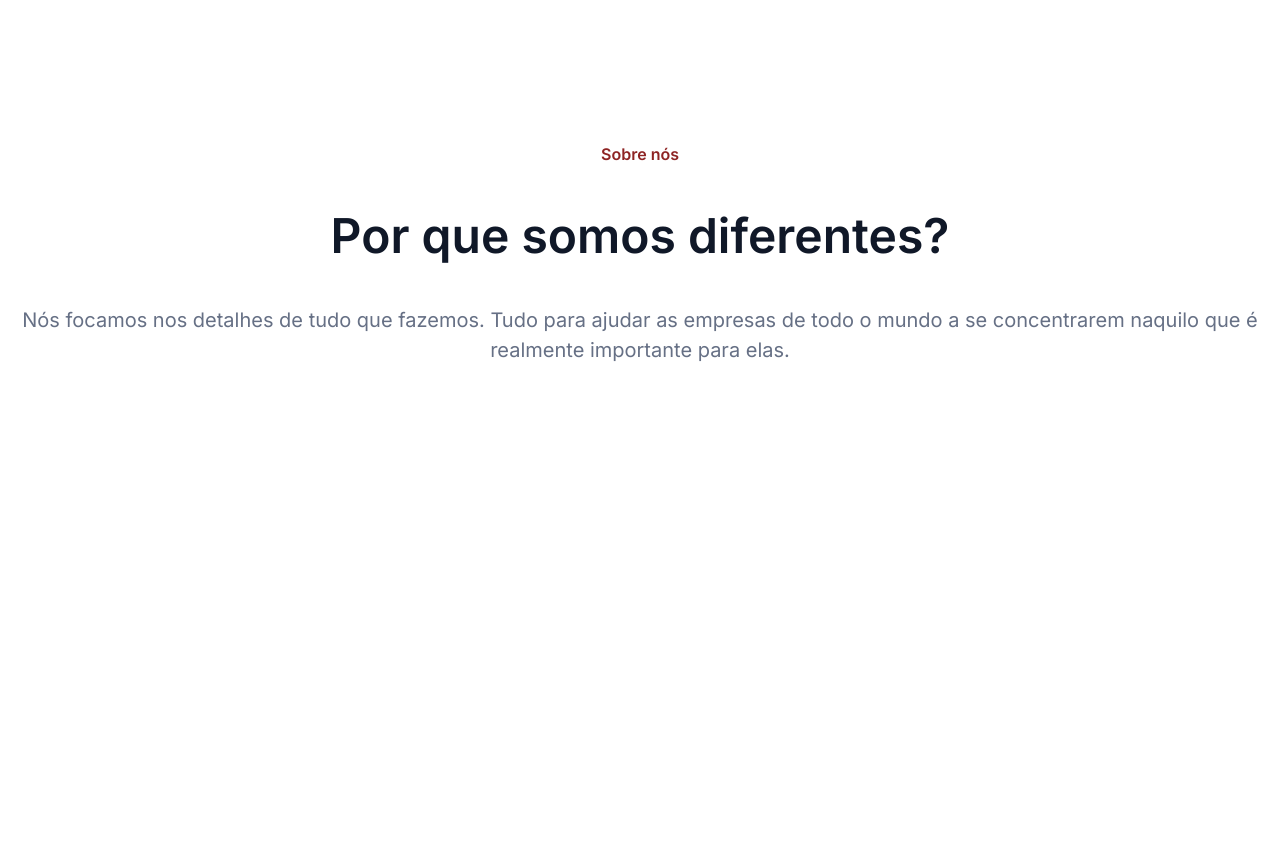
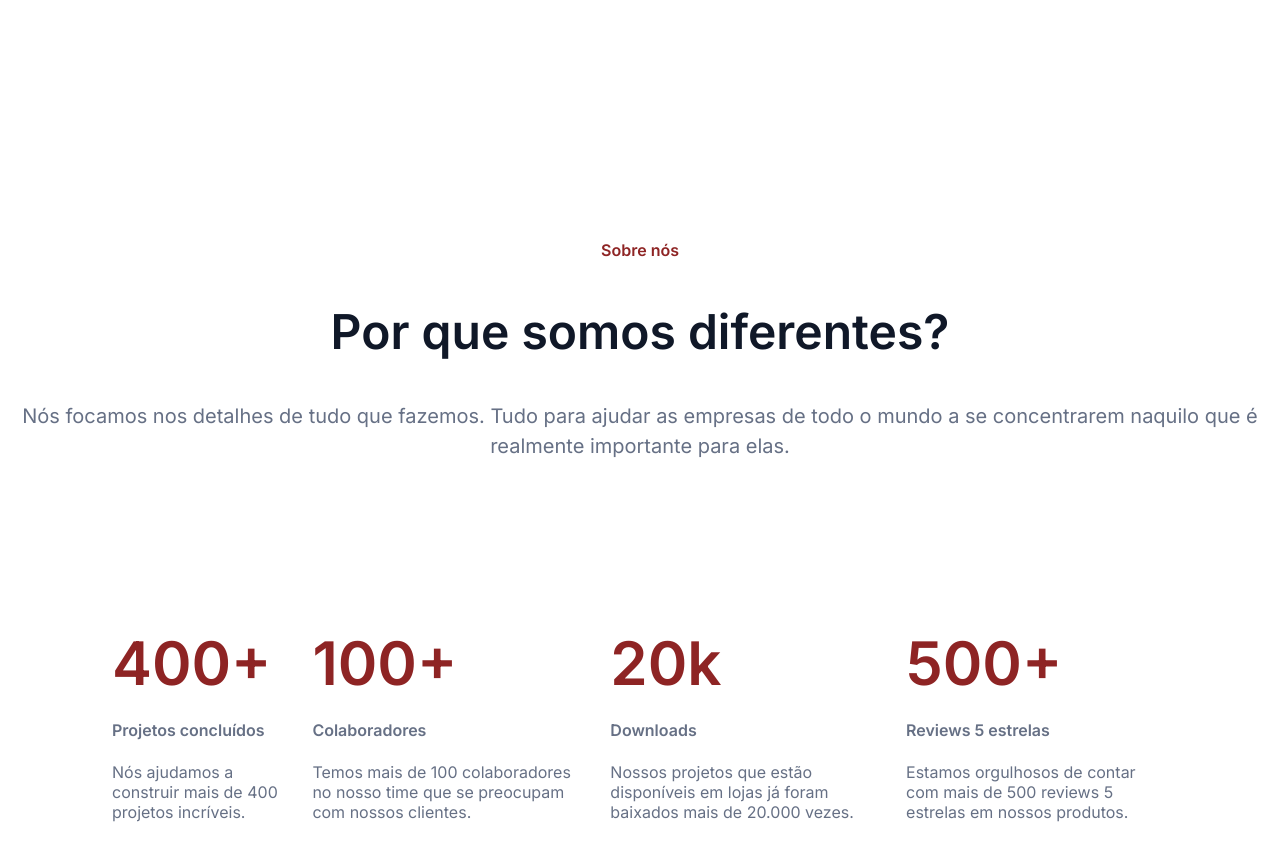
Before and after one commit to humbhenri/7daysOfCodeHTML, a plain HTML site: page index.html in a window 1280 px wide. Shown: the part 61-922 px from the top of the page. Before the commit the page ends 800 px from the top, so only its background shows below. Drawn offline with Linux system fonts and the light colour scheme.

Commit message:
adiciona mais uma seção

```diff
--- a/index.html
+++ b/index.html
@@ -37,10 +37,39 @@
       <section class="cabecalho">
         <h5>Sobre nós</h5>
         <h1>Por que somos diferentes?</h1>
-			<p>Nós focamos nos detalhes de tudo que fazemos. Tudo para
-				ajudar as empresas de todo o mundo a se concentrarem
-				naquilo que é realmente importante para elas.
+        <p>
+          Nós focamos nos detalhes de tudo que fazemos. Tudo para ajudar as
+          empresas de todo o mundo a se concentrarem naquilo que é realmente
+          importante para elas.
         </p>
+      </section>
+      <section class="metricas-container">
+        <div>
+          <h1>400+</h1>
+          <h4>Projetos concluídos</h4>
+          <p>Nós ajudamos a construir mais de 400 projetos incríveis.</p>
+        </div>
+        <div>
+          <h1>100+</h1>
+          <h4>Colaboradores</h4>
+          <p>Temos mais de 100 colaboradores no nosso
+            time que se preocupam com nossos clientes.
+          </p>
+        </div>
+        <div>
+          <h1>20k</h1>
+          <h4>Downloads</h4>
+          <p>Nossos projetos que estão disponíveis
+            em lojas já foram baixados mais de 20.000 vezes.
+          </p>
+        </div>
+        <div>
+          <h1>500+</h1>
+          <h4>Reviews 5 estrelas</h4>
+          <p>Estamos orgulhosos de contar com mais de 500
+            reviews 5 estrelas em nossos produtos.
+          </p>
+        </div>
       </section>
     </main>
   </body>
--- a/style.css
+++ b/style.css
@@ -99,6 +99,7 @@ main {
 
 .cabecalho {
 	text-align: center;
+  padding: 96px 0px 96px 0px;
 }
 
 .cabecalho h5 {
@@ -119,4 +120,21 @@ main {
 	color: var(--text-color);
 	font-size: 20px;
 	line-height: 30px;
+  font-weight: 400;
 }
+
+.metricas-container {
+  display: flex;
+  flex-direction: row;
+  padding: 0px 32px;
+  gap: 32px;
+  color: var(--text-color);
+  margin: 0 80px;
+}
+
+.metricas-container h1 {
+  color: var(--main-color);
+  font-weight: 600;
+  font-size: 60px;
+  margin-bottom: 0;
+}
```
Lines whose indentation alone changed are shown as unchanged.
